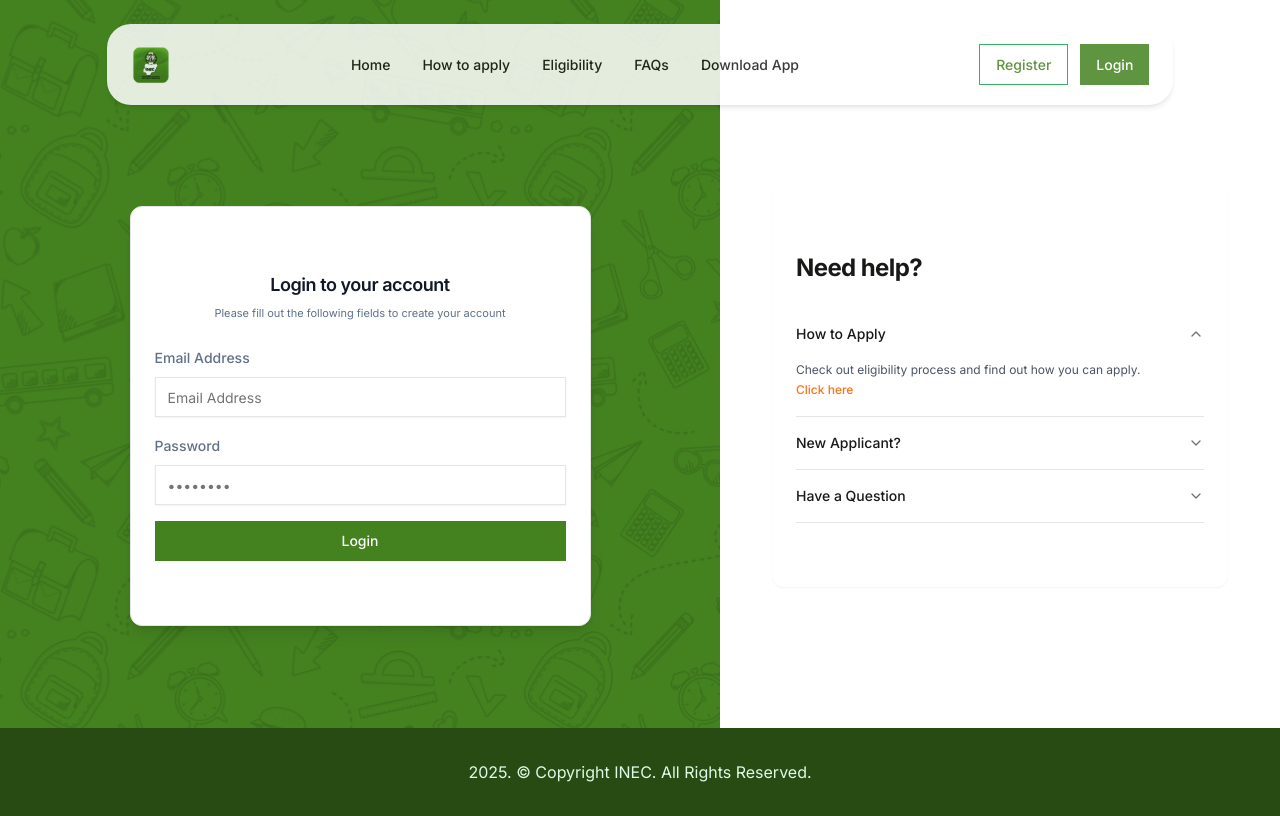
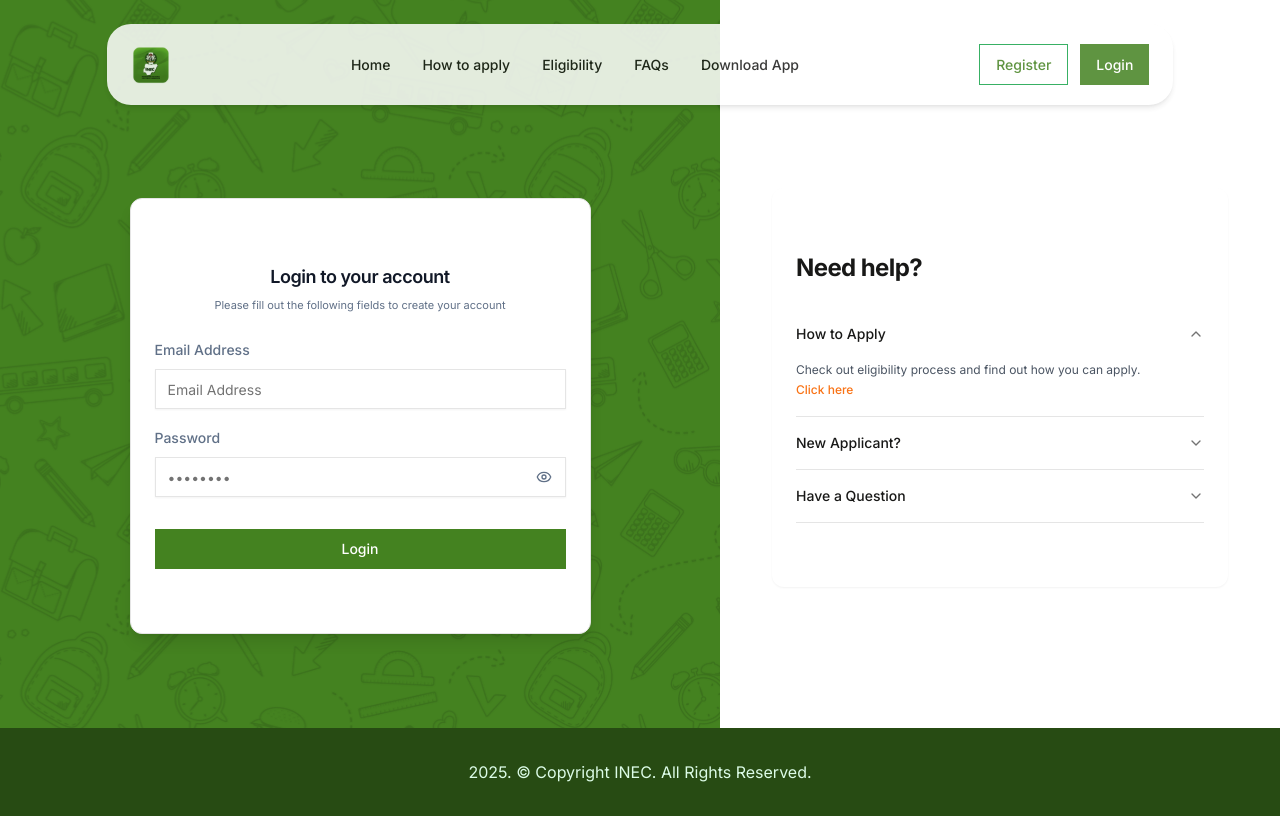
Before and after one commit to shyrapson/inec-press-web, a Next.js app: page /login in a window 1280 px wide. Built offline with nearby package versions, Linux system fonts and the light colour scheme.

Commit message:
feat(login,register): add password visibility toggle to login and profile forms
Implement a show/hide password feature in both the login and create profile components. This enhancement improves user experience by allowing users to view their password while typing, reducing input errors.

```diff
--- a/src/components/organisms/login/main.tsx
+++ b/src/components/organisms/login/main.tsx
@@ -3,8 +3,6 @@ import { useForm } from "react-hook-form";
 import { zodResolver } from "@hookform/resolvers/zod";
 import * as z from "zod";
 import { Card, CardContent, CardHeader, CardTitle } from "@/components/ui/card";
-import { Button } from "@/components/ui/button";
-import { Input } from "@/components/ui/input";
 
 import {
   Form,
@@ -28,6 +26,11 @@ import { useRouter } from "next/navigation";
 import useStore from "@/hooks/useStore";
 import { Spinner } from "@/components/ui/spinner";
 import Footer from "../footer";
+import { useState } from "react";
+import { EyeOff } from "lucide-react";
+import { Eye } from "lucide-react";
+import { Button } from "@/components/ui/button";
+import { Input } from "@/components/ui/input";
 
 type LoginFormValues = z.infer<typeof loginSchema>;
 
@@ -94,6 +97,7 @@ export default function LoginPage(): JSX.Element {
   });
 
   const onSubmit = (data: LoginFormValues) => mutate(data);
+  const [showPassword, setShowPassword] = useState(false);
 
   return (
     <div className="min-h-screen relative">
@@ -150,13 +154,29 @@ export default function LoginPage(): JSX.Element {
                           Password
                         </FormLabel>
                         <FormControl>
+                        <div className="relative">
                           <Input
                             id="password"
-                            type="password"
+                            type={showPassword ? "text" : "password"}
                             placeholder="••••••••"
-                            className="w-full mb-4"
+                            className="w-full mb-4 pr-10"
                             {...field}
                           />
+                          <Button
+                            type="button"
+                            variant="ghost"
+                            size="sm"
+                            className="absolute right-2 top-1/2 -translate-y-1/2 h-7 w-7 p-0"
+                            onClick={() => setShowPassword(!showPassword)}
+                            aria-label={showPassword ? "Hide password" : "Show password"}
+                          >
+                            {showPassword ? (
+                              <EyeOff className="h-4 w-4 text-[#607087]" />
+                            ) : (
+                              <Eye className="h-4 w-4 text-[#607087]" />
+                            )}
+                          </Button>
+                        </div>
                         </FormControl>
                         <FormMessage />
                       </FormItem>
--- a/src/components/organisms/register/create-profile.tsx
+++ b/src/components/organisms/register/create-profile.tsx
@@ -41,6 +41,7 @@ import { useRouter } from "next/navigation";
 import useStore from "@/hooks/useStore";
 import Footer from "../footer";
 import { loginPageFAQData } from "../login/main";
+import { Eye, EyeOff } from "lucide-react";
 
 type ProfileFormValues = z.infer<typeof profileSchema>;
 
@@ -116,6 +117,7 @@ export default function CreateProfilePage() {
   const onSubmit = (data: ProfileFormValues) => {
     mutate(data);
   };
+  const [showPassword, setShowPassword] = useState(false);
 
   return (
     <div className="min-h-screen relative">
@@ -274,13 +276,29 @@ export default function CreateProfilePage() {
                               Password
                             </FormLabel>
                             <FormControl>
-                              <Input
-                                id="password"
-                                type="password"
-                                placeholder=""
-                                className="w-full"
-                                {...field}
-                              />
+                              <div className="relative">
+                                <Input
+                                  id="password"
+                                  type={showPassword ? "text" : "password"}
+                                  placeholder=""
+                                  className="w-full pr-10"
+                                  {...field}
+                                />
+                                <Button
+                                  type="button"
+                                  variant="ghost"
+                                  size="sm"
+                                  className="absolute right-2 top-1/2 -translate-y-1/2 h-7 w-7 p-0"
+                                  onClick={() => setShowPassword(!showPassword)}
+                                  aria-label={showPassword ? "Hide password" : "Show password"}
+                                >
+                                  {showPassword ? (
+                                    <EyeOff className="h-4 w-4 text-[#607087]" />
+                                  ) : (
+                                    <Eye className="h-4 w-4 text-[#607087]" />
+                                  )}
+                                </Button>
+                            </div>
                             </FormControl>
                             <p className="text-xs text-gray-500">
                               Password should be at least 8 characters
```
